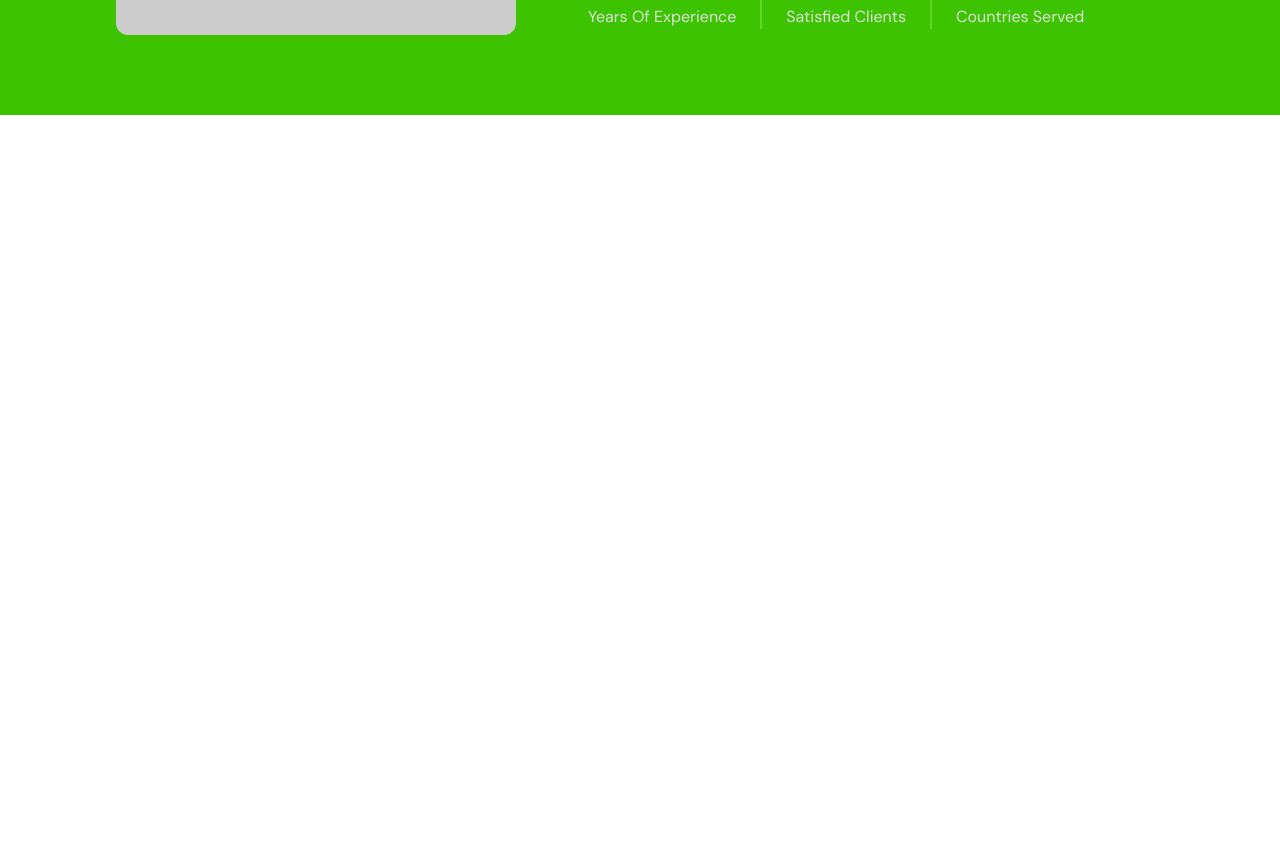
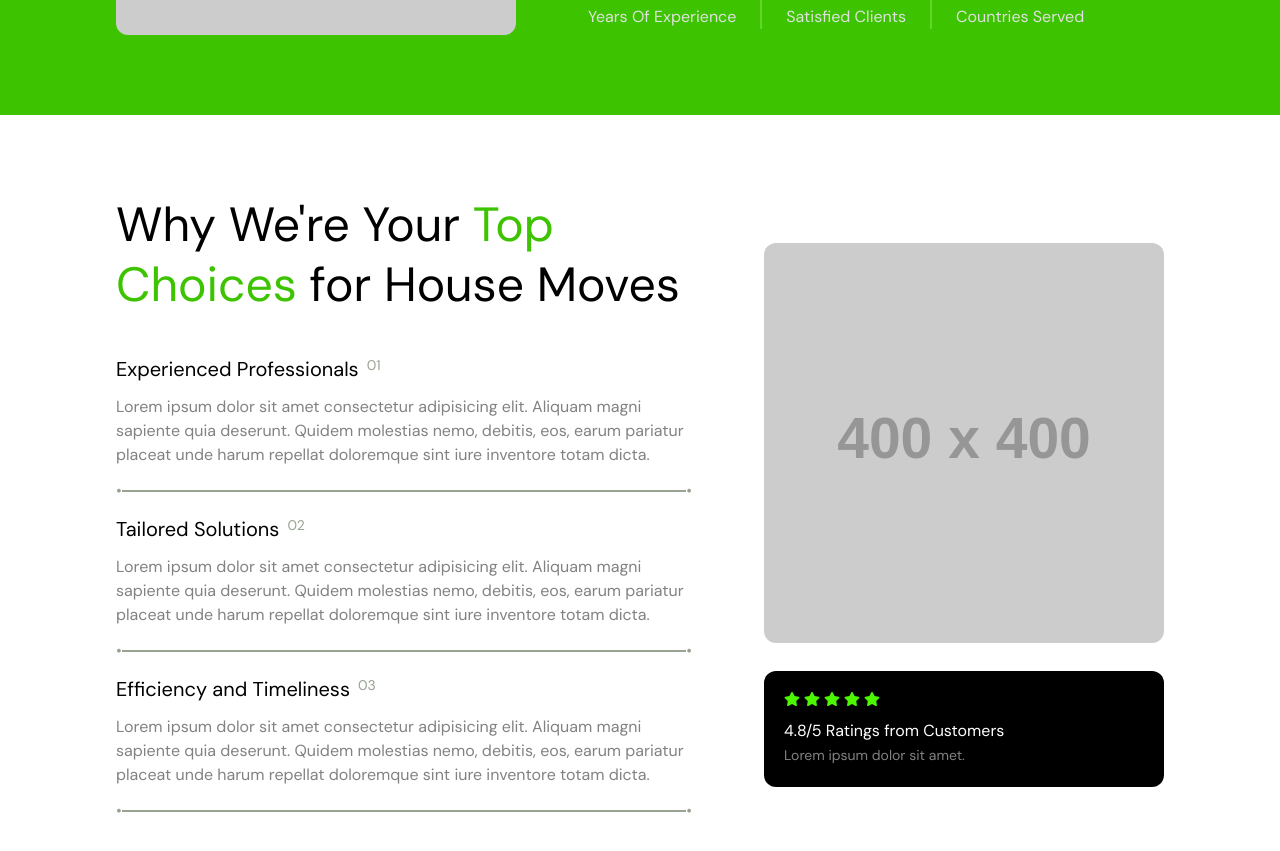
Before and after one commit to romanmufid16/logistic-web, a React (Vite) app: page / in a window 1280 px wide. Shown: the part 1932-2783 px from the top of the page. Before the commit the page ends 2047 px from the top, so only its background shows below. Built offline with nearby package versions, Linux system fonts and the light colour scheme.

Commit message:
Lorem ipsum dolor sit amet.

```diff
--- a/src/components/Navbar.jsx
+++ b/src/components/Navbar.jsx
@@ -4,7 +4,7 @@ const Navbar = () => {
   return (
     <nav className="bg-white flex justify-around items-center py-4 text-sm border-b border-gray-200">
       <h1 className='text-3xl'>Logistic</h1>
-      <ul className='flex gap-4'>
+      <ul className='hidden sm:flex gap-4'>
         <li className='text-accentHover'>Home</li>
         <li>About us</li>
         <li>Services</li>
--- a/src/pages/Home.jsx
+++ b/src/pages/Home.jsx
@@ -1,4 +1,5 @@
 import React from "react";
+import { FaStar } from "react-icons/fa";
 
 const Home = () => {
   return (
@@ -119,6 +120,77 @@ const Home = () => {
           </div>
         </div>
       </section>
+      <section className="flex justify-around items-center  p-20 bg-white">
+        <div className="flex flex-col max-w-xl">
+          <div className="mb-10 text-5xl leading-tight">
+            <span>Why We're Your</span>
+            <span className="text-accentHover"> Top Choices</span>
+            <span> for House Moves</span>
+          </div>
+          <div className="flex gap-2 mb-3">
+            <span className="text-xl">Experienced Professionals</span>
+            <span className="text-sm text-secondary">01</span>
+          </div>
+          <p className="text-text mb-3">
+            Lorem ipsum dolor sit amet consectetur adipisicing elit. Aliquam
+            magni sapiente quia deserunt. Quidem molestias nemo, debitis, eos,
+            earum pariatur placeat unde harum repellat doloremque sint iure
+            inventore totam dicta.
+          </p>
+          <div className="flex items-center text-secondary mb-3">
+            •
+            <hr className="border w-full border-secondary" />•
+          </div>
+          <div className="flex gap-2 mb-3">
+            <span className="text-xl">Tailored Solutions</span>
+            <span className="text-sm text-secondary">02</span>
+          </div>
+          <p className="text-text mb-3">
+            Lorem ipsum dolor sit amet consectetur adipisicing elit. Aliquam
+            magni sapiente quia deserunt. Quidem molestias nemo, debitis, eos,
+            earum pariatur placeat unde harum repellat doloremque sint iure
+            inventore totam dicta.
+          </p>
+          <div className="flex items-center text-secondary mb-3">
+            •
+            <hr className="border w-full border-secondary" />•
+          </div>
+          <div className="flex gap-2 mb-3">
+            <span className="text-xl">Efficiency and Timeliness</span>
+            <span className="text-sm text-secondary">03</span>
+          </div>
+          <p className="text-text mb-3">
+            Lorem ipsum dolor sit amet consectetur adipisicing elit. Aliquam
+            magni sapiente quia deserunt. Quidem molestias nemo, debitis, eos,
+            earum pariatur placeat unde harum repellat doloremque sint iure
+            inventore totam dicta.
+          </p>
+          <div className="flex items-center text-secondary mb-3">
+            •
+            <hr className="border w-full border-secondary" />•
+          </div>
+        </div>
+        <div className="flex gap-y-7 flex-col max-w-xl">
+          <div className="rounded-xl overflow-hidden">
+            <img
+              src="https://placehold.co/400"
+              alt=""
+              className="w-full h-full object-cover"
+            />
+          </div>
+          <div className="bg-black p-5 rounded-xl space-y-3">
+            <div className="flex gap-1 text-accent">
+              <FaStar />
+              <FaStar />
+              <FaStar />
+              <FaStar />
+              <FaStar />
+            </div>
+            <span className="block text-white">4.8/5 Ratings from Customers</span>
+            <span className="text-text text-sm">Lorem ipsum dolor sit amet.</span>
+          </div>
+        </div>
+      </section>
     </>
   );
 };
```
